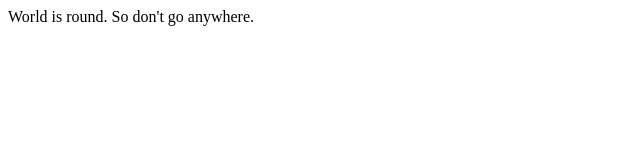
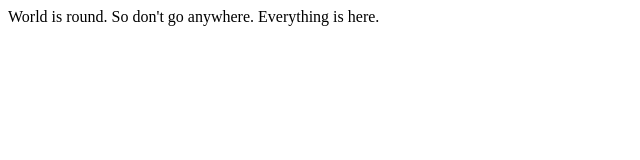
Before and after one commit to pkb661/git-demo, a plain HTML site: page web/index.html in a window 1280 px wide. Shown: the whole page, without its empty margins (0-640 px from the left). Drawn offline with Linux system fonts and the light colour scheme.

Commit message:
Updating index page for GH

```diff
--- a/web/index.html
+++ b/web/index.html
@@ -5,5 +5,6 @@
 	<body>
 		World is round.
 		So don't go anywhere.
+		Everything is here.
 	</body>
 </html>
```
